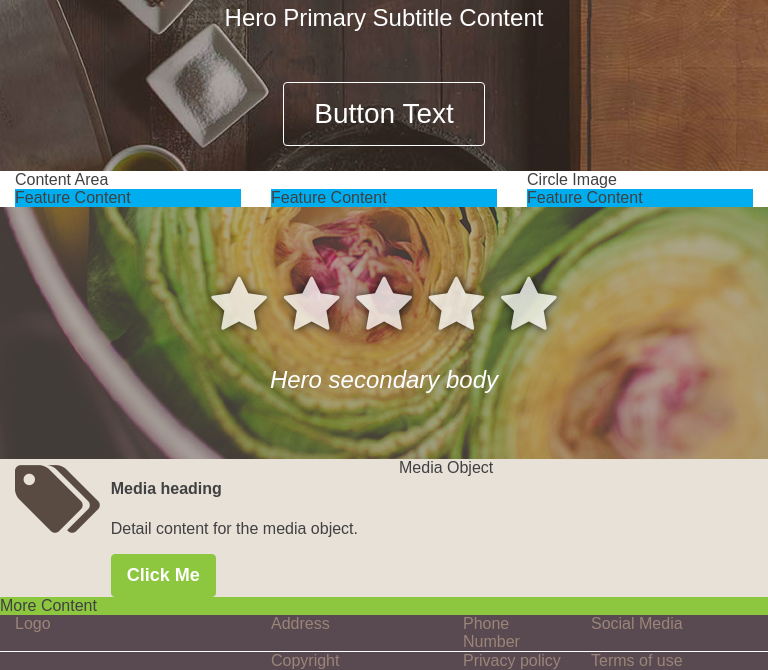
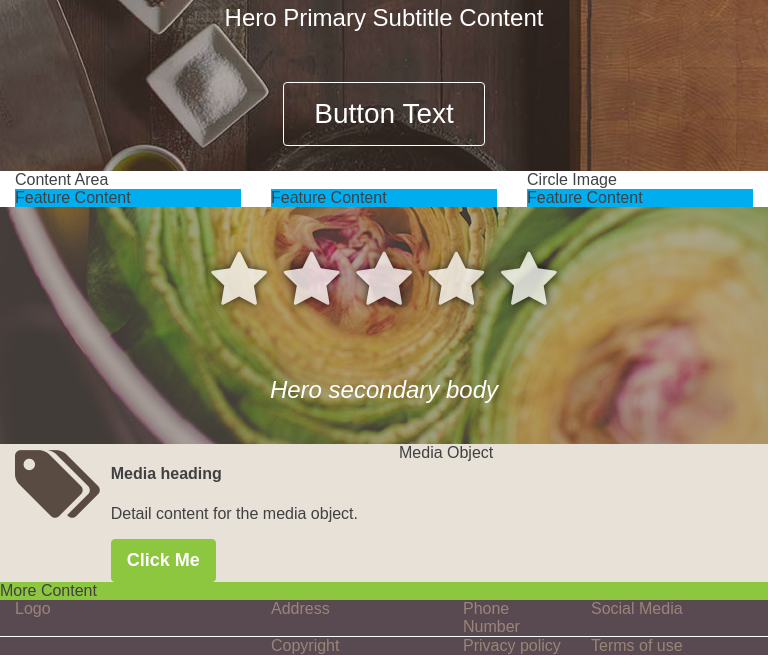
Before and after one commit to ddmng/css-course, a plain HTML site: page index.html in a window 768 px wide. Shown: the part 430-1100 px from the top of the page. Drawn offline with Linux system fonts and the light colour scheme.

Commit message:
Hero secondary style

```diff
--- a/stylesheet.css
+++ b/stylesheet.css
@@ -297,6 +297,8 @@ Module Styles
   font-size: 5em;
 }
 
+/* Testimonial section Module */
+
 .bg-image-secondary>img {
   position: absolute;
   top: -9999px;
@@ -315,15 +317,25 @@ Module Styles
 
 .hero-secondary {
   background-color: #594a42;
-  /*Orange*/
   color: white;
-  padding-top: 40px;
-  padding-bottom: 40px;
+}
+
+@media (min-width: 48em) {
+  .hero-secondary {
+    padding-top: 60px;
+    padding-bottom: 60px;
+  }
+}
+
+@media (max-width: 48em) {
+  .hero-secondary {
+    padding-top: 40px;
+    padding-bottom: 40px;
+  }
 }
 
 .hero-secondary-title {
-  margin-top: 25px;
-  margin-bottom: 25px;
+  margin-top: 0px;
   font-size: 3.75em;
   position: relative;
 }
@@ -334,11 +346,22 @@ Module Styles
 }
 
 .hero-secondary-body {
-  margin-top: 25px;
-  margin-bottom: 25px;
+  margin-bottom: 0px;
   font-size: 1.5em;
   position: relative;
   font-style: italic;
+}
+
+@media (max-width: 48em) {
+  .hero-secondary-body {
+    margin-top: 50px;
+  }
+}
+
+@media (min-width: 48em) {
+  .hero-secondary-body {
+    margin-top: 60px;
+  }
 }
 
 .hero-secondary.bg-image-secondary>img {
```
